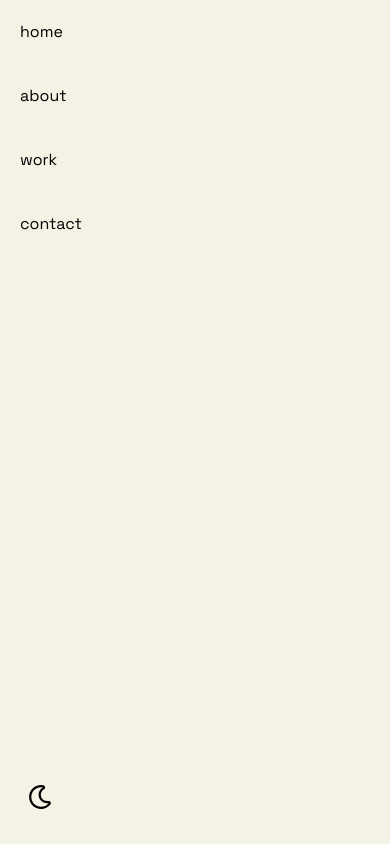
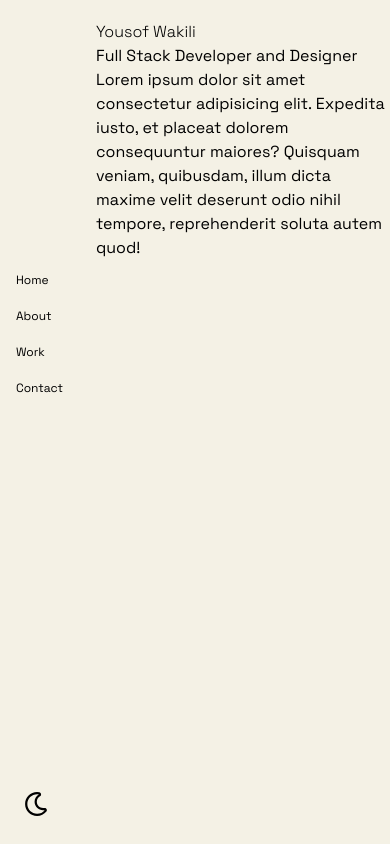
Before and after one commit to ywakili18/portfolio_v3, a Next.js app: page / in a window 390 px wide. Built offline with nearby package versions, Linux system fonts and the light colour scheme.

Commit message:
navbar responsive first draft

```diff
--- a/src/app/components/main/main.jsx
+++ b/src/app/components/main/main.jsx
@@ -1,3 +1,15 @@
-export default function main() {
-  return <div className="bg-green-500">HOME PAGE</div>;
+// main.jsx
+export default function Main() {
+  return (
+    <main className="sm:py-20 sm:px-40 pt-5 pl-24 sm:pl-40">
+      <h1 className=" font-thin sm:text-6xl">Yousof Wakili</h1>
+      <h2>Full Stack Developer and Designer</h2>
+      <p className="">
+        Lorem ipsum dolor sit amet consectetur adipisicing elit. Expedita iusto,
+        et placeat dolorem consequuntur maiores? Quisquam veniam, quibusdam,
+        illum dicta maxime velit deserunt odio nihil tempore, reprehenderit
+        soluta autem quod!
+      </p>
+    </main>
+  );
 }
--- a/src/app/components/utils/NavBar.jsx
+++ b/src/app/components/utils/NavBar.jsx
@@ -8,36 +8,33 @@ const NavBar = ({ darkMode, toggleDarkMode }) => {
       : "text-black hover:text-stone-500 transition-colors duration-400"
   }`;
   return (
+    //
     <motion.nav
-      initial={{ opacity: 0 }}
-      animate={{ opacity: 1 }}
-      exit={{ opacity: 0 }}
-      transition={{ duration: 1 }}
       className={`${
         darkMode && "bg-stone-900 transition-colors duration-50"
-      }  transition-colors duration-1000 fixed left-0 top-0 h-full bg-[#f4f1e5] w-30 flex flex-col
-      justify-between p-5 `}
+      }  transition-colors duration-1000 fixed left-0 top-0 h-full bg-[#f4f1e5] sm:w-30
+      flex flex-col justify-between p-4 sm:p-10 text-xs sm:text-base`}
     >
       <div>
-        <ul className="flex flex-col space-y-10 ">
+        <ul className="flex mt-64 space-y-5 flex-col">
           <li>
             <Link href="/">
-              <span className={linkStyling}>home</span>
+              <span className={linkStyling}>Home</span>
             </Link>
           </li>
           <li>
-            <Link href="/#about">
-              <span className={linkStyling}>about</span>
+            <Link href="/about">
+              <span className={linkStyling}>About</span>
             </Link>
           </li>
           <li>
-            <Link href="/#work">
-              <span className={linkStyling}>work</span>
+            <Link href="/work">
+              <span className={linkStyling}>Work</span>
             </Link>
           </li>
           <li>
-            <Link href="/#contact">
-              <span className={linkStyling}>contact</span>
+            <Link href="/contact">
+              <span className={linkStyling}>Contact</span>
             </Link>
           </li>
         </ul>
--- a/src/app/page.jsx
+++ b/src/app/page.jsx
@@ -1,6 +1,8 @@
 "use client";
 import { useState } from "react";
 import NavBar from "./components/utils/NavBar";
+import Main from "./components/main/Main";
+import { motion } from "framer-motion";
 export default function Home() {
   const [darkMode, setDarkMode] = useState(false);
   const toggleDarkMode = () => {
@@ -8,13 +10,20 @@ export default function Home() {
   };
 
   return (
-    <div>
+    <motion.div
+      initial={{ opacity: 0 }}
+      animate={{ opacity: 1 }}
+      exit={{ opacity: 0 }}
+      transition={{ duration: 2 }}
+    >
       <NavBar darkMode={darkMode} toggleDarkMode={toggleDarkMode} />
       <div
         className={`${
           darkMode && "bg-stone-900 text-white transition-colors duration-50"
         } bg-[#f4f1e5] h-screen transition-colors duration-1000`}
-      ></div>
-    </div>
+      >
+        <Main />
+      </div>
+    </motion.div>
   );
 }
```
